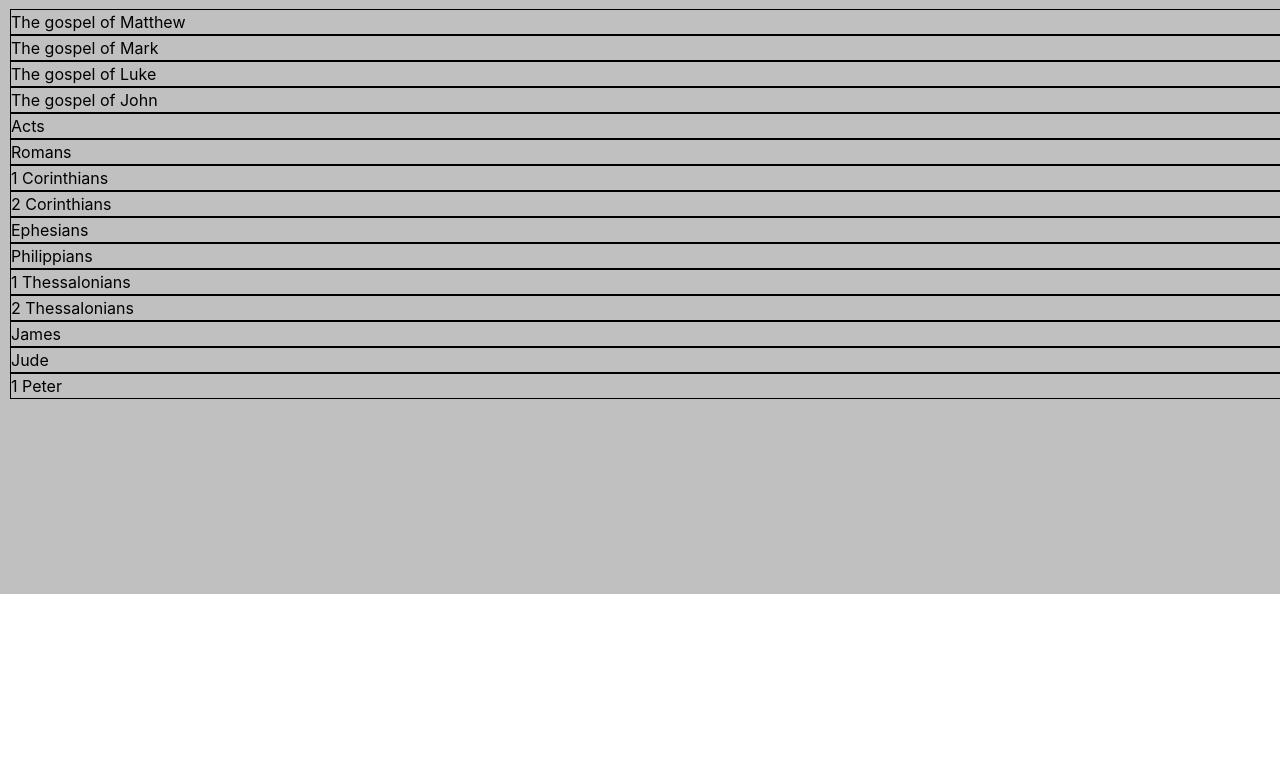
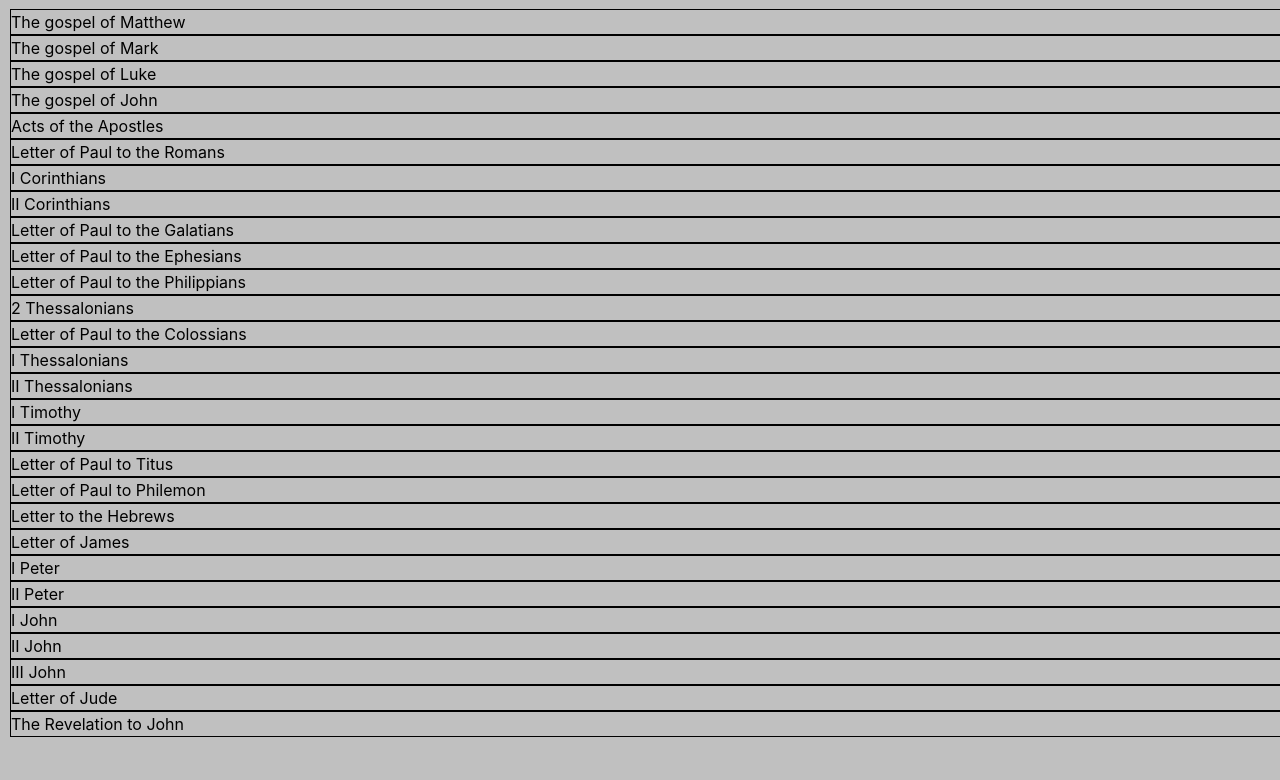
Before and after one commit to jnutt367/the-holy-bible, a Next.js app: page / in a window 1280 px wide. Shown: the part 720-1500 px from the top of the page. Before the commit the page ends 1330 px from the top, so only its background shows below. Built offline with nearby package versions, Linux system fonts and the light colour scheme.

Commit message:
Update index.js
I believe this is the final version for the index page for the time being until the links to the actual books are implemented

```diff
--- a/pages/index.js
+++ b/pages/index.js
@@ -32,27 +32,46 @@ export default function Home() {
 
 
                         <ul className={styles.index}>
-                        <a href="https://waggin-rights.vercel.app/">
+                        <a href="">
                           <li className={styles.li}>The gospel of Matthew</li>
                         </a>
 
                            <li className={styles.li}>The gospel of Mark</li>
                             <li className={styles.li}>The gospel of Luke</li>
                            <li className={styles.li}>The gospel of John</li>
-                           <li className={styles.li}>Acts</li>
+                           <li className={styles.li}>Acts of the Apostles</li>
 
-                            <li className={styles.li}>Romans</li>
-                           <li className={styles.li}>1 Corinthians</li>
-                            <li className={styles.li}>2 Corinthians</li>
-                           <li className={styles.li}>Ephesians</li>
-                           <li className={styles.li}>Philippians</li>
+                            <li className={styles.li}>Letter of Paul to the Romans</li>
+                           <li className={styles.li}>I Corinthians</li>
+                            <li className={styles.li}>II Corinthians</li>
+                           <li className={styles.li}>Letter of Paul to the Galatians</li>
+                           <li className={styles.li}>Letter of Paul to the Ephesians</li>
 
 
-                               <li className={styles.li}>1 Thessalonians</li>
+                               <li className={styles.li}>Letter of Paul to the Philippians</li>
                            <li className={styles.li}>2 Thessalonians</li>
-                            <li className={styles.li}>James</li>
-                           <li className={styles.li}>Jude</li>
-                           <li className={styles.li}>1 Peter</li>
+                            <li className={styles.li}>Letter of Paul to the Colossians</li>
+                           <li className={styles.li}>I Thessalonians</li>
+                           <li className={styles.li}>II Thessalonians</li>
+
+                             <li className={styles.li}>I Timothy</li>
+                           <li className={styles.li}>II Timothy</li>
+                            <li className={styles.li}>Letter of Paul to Titus</li>
+                           <li className={styles.li}>Letter of Paul to Philemon</li>
+                           <li className={styles.li}>Letter to the Hebrews</li>
+
+
+                               <li className={styles.li}>Letter of James</li>
+                           <li className={styles.li}>I Peter</li>
+                            <li className={styles.li}>II Peter</li>
+                           <li className={styles.li}>I John</li>
+                           <li className={styles.li}>II John</li>
+
+                           <li className={styles.li}>III John</li>
+                           <li className={styles.li}>Letter of Jude</li>
+                            <li className={styles.li}>The Revelation to John</li>
+
+
                         </ul>
                     </div>
 
```
